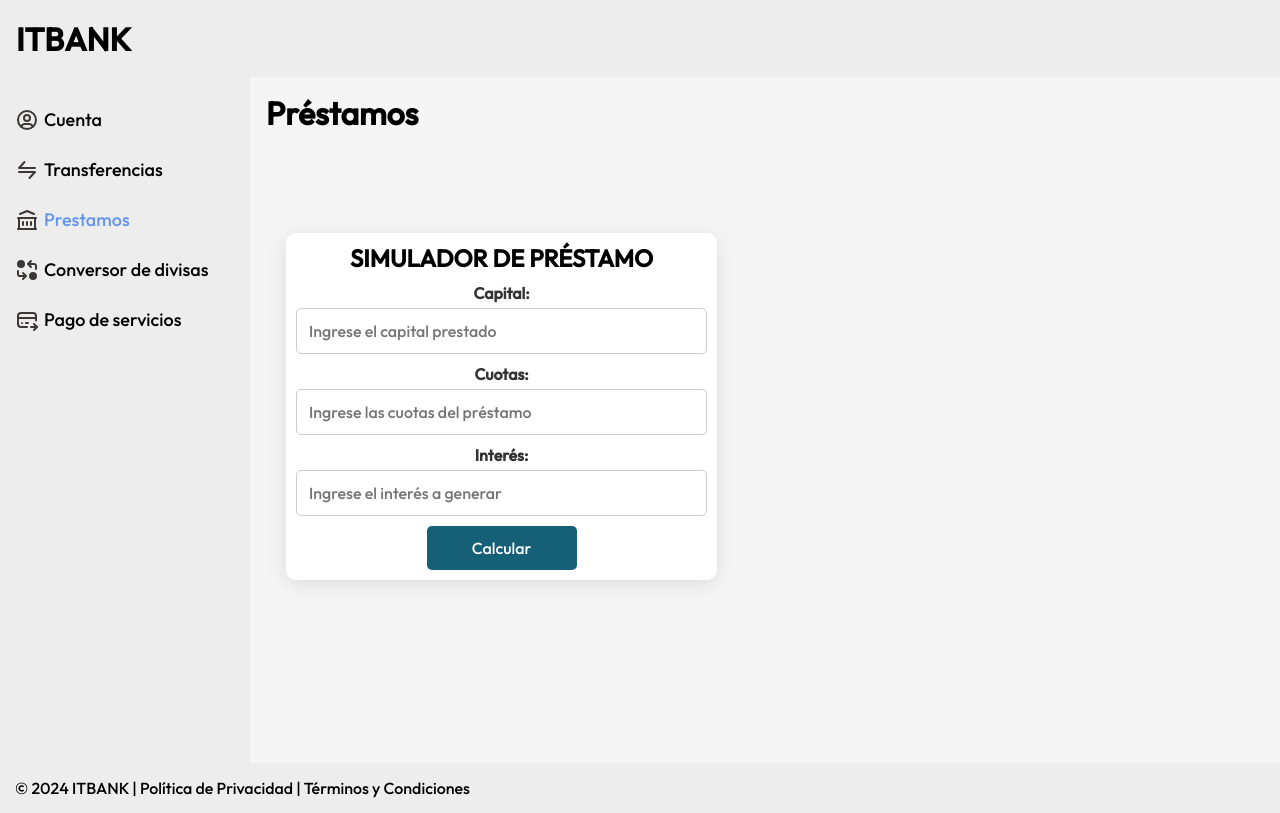
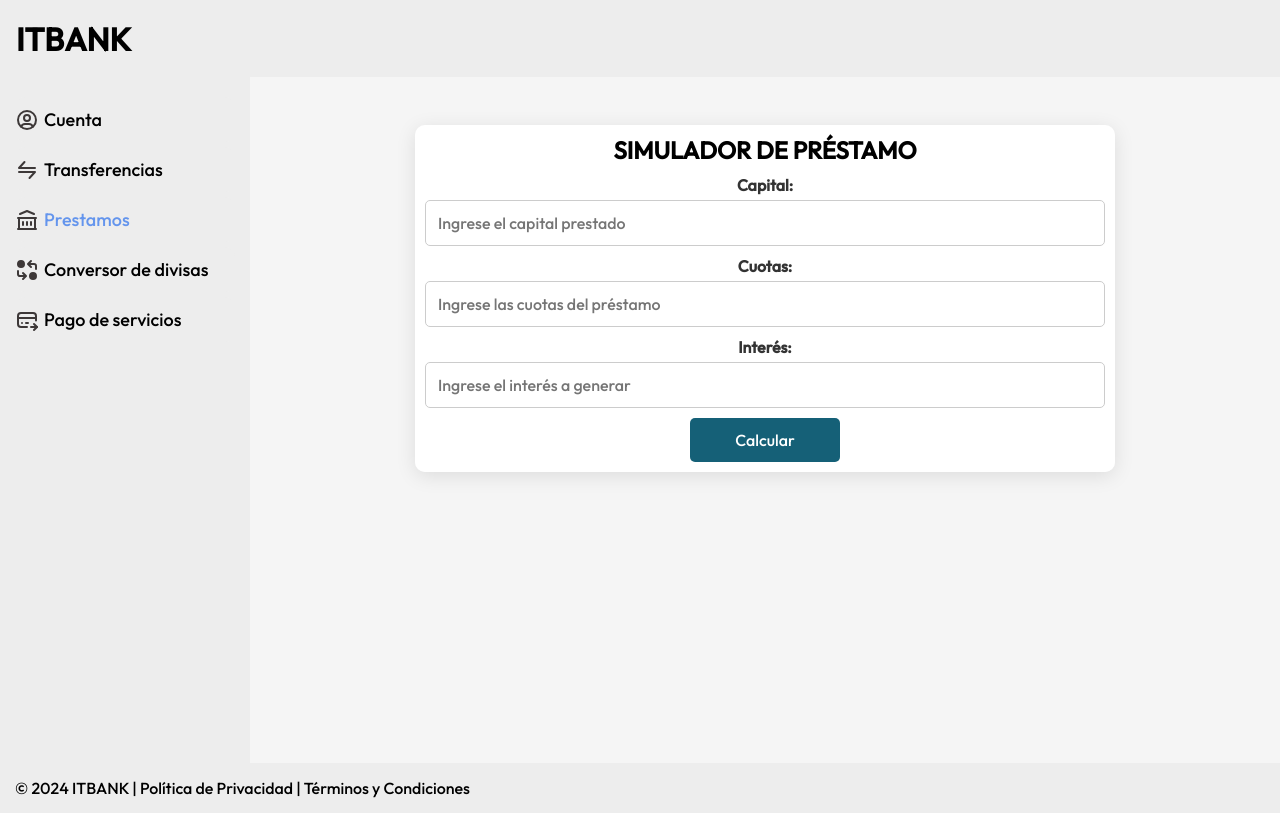
Before and after one commit to Matias-Zahn/ITBANK-Next, a Next.js app: page /prestamos in a window 1280 px wide. Built offline with nearby package versions, Linux system fonts and the light colour scheme.

Commit message:
Cambios en prestamos, login

```diff
--- a/src/app/layout.js
+++ b/src/app/layout.js
@@ -1,3 +1,4 @@
+import { GlobalStateProvider } from '@/context/Context';
 import { Footer, Header, Sidebar } from '../components/index';
 import './layout.css';
 
@@ -16,12 +17,14 @@ export default function RootLayout({ children }) {
         <title>ITBANK</title>
       </head>
       <body>
+        <GlobalStateProvider>
         <Header />
         <div className="container">
           <Sidebar />
           <main className="main">{children}</main>
           <Footer />
         </div>
+        </GlobalStateProvider>
       </body>
     </html>
   );
--- a/src/app/login/page.js
+++ b/src/app/login/page.js
@@ -1,6 +1,5 @@
 'use client';
 
-import { useRouter } from 'next/router';
 import { LoginForm } from '../../components/index';
 
 function Login() {
--- a/src/app/prestamos/page.js
+++ b/src/app/prestamos/page.js
@@ -2,8 +2,7 @@ import Prestamos from '../../components/Prestamos/Prestamos';
 
 function PrestamosPage() {
   return (
-    <div>
-      <h1>Préstamos</h1>
+    <div  >
       <Prestamos />
     </div>
   );
--- a/src/components/Login/Login.js
+++ b/src/components/Login/Login.js
@@ -4,8 +4,12 @@ import React, { useState } from 'react';
 import Link from 'next/link';
 import style from './login.module.css';
 import { useRouter } from 'next/navigation';
+import { useGlobalState } from '@/context/Context';
 
 const LoginForm = () => {
+
+  const { user, setUser } = useGlobalState()
+
   const [formData, setFormData] = useState({
     dni: '',
     usuario: '',
@@ -18,14 +22,14 @@ const LoginForm = () => {
 
   const handleChange = (e) => {
     const { name, value, type, checked } = e.target;
-    setFormData({
-      ...formData,
+    setUser({
+      ...user,
       [name]: type === 'checkbox' ? checked : value,
     });
   };
 
   const validateForm = () => {
-    const { dni, usuario, clave } = formData;
+    const { dni, usuario, clave } = user;
     if (!dni || !usuario || !clave) {
       setError('Todos los campos son obligatorios');
       return false;
@@ -37,10 +41,11 @@ const LoginForm = () => {
   const handleSubmit = (e) => {
     e.preventDefault();
     if (validateForm()) {
-      console.log('Form Data:', formData);
       router.push('/cuenta');
+      localStorage.setItem("user", JSON.stringify(user))
     }
   };
+
 
   return (
     <div className={style.body__login}>
@@ -71,7 +76,7 @@ const LoginForm = () => {
                 id="dni"
                 name="dni"
                 placeholder="Ingresa tu DNI"
-                value={formData.dni}
+                value={user.dni}
                 onChange={handleChange}
                 required
               />
@@ -89,7 +94,7 @@ const LoginForm = () => {
                 id="usuario"
                 name="usuario"
                 placeholder="Ingresa tu usuario"
-                value={formData.usuario}
+                value={user.usuario}
                 onChange={handleChange}
                 required
               />
@@ -107,7 +112,7 @@ const LoginForm = () => {
                 id="clave"
                 name="clave"
                 placeholder="Tu clave"
-                value={formData.clave}
+                value={user.clave}
                 onChange={handleChange}
                 required
               />
@@ -120,7 +125,7 @@ const LoginForm = () => {
                 type="checkbox"
                 id="recordar"
                 name="recordar"
-                checked={formData.recordar}
+                checked={user.recordar}
                 onChange={handleChange}
               />
               <label
--- a/src/components/Prestamos/Prestamos.js
+++ b/src/components/Prestamos/Prestamos.js
@@ -1,6 +1,6 @@
 "use client";
 import React, { useState } from "react";
-import style from "./Prestamos.module.css";
+import style from "./prestamos.module.css";
 
 const Prestamos = () => {
   const [capital, setCapital] = useState('');
--- a/src/components/Prestamos/prestamos.module.css
+++ b/src/components/Prestamos/prestamos.module.css
@@ -1,15 +1,9 @@
 .form {
-    display: flex;
-    justify-content: space-between;
-    align-items: flex-start;
-    text-align: left;
-    padding: 20px;
-    max-width: 1000px;
-    margin: 80px auto;
+    max-width: 700px;
+    margin: 2rem auto;
   }
 
   .fieldset {
-    width: 45%;
     padding: 0 10px;
     border-radius: 10px;
     border: none;
--- /dev/null
+++ b/src/context/Context.js
@@ -0,0 +1,26 @@
+'use client'
+import { createContext, useContext, useState } from 'react'
+
+
+const GlobalStateContext = createContext()
+
+
+export function GlobalStateProvider({ children }) {
+    const [user, setUser] = useState({
+        dni: '',
+        usuario: '',
+        clave: '',
+        recordar: false,
+      });
+
+    return (
+      <GlobalStateContext.Provider value={{ user, setUser }}>
+        {children}
+      </GlobalStateContext.Provider>
+    );
+  }
+
+
+export function useGlobalState() {
+    return useContext(GlobalStateContext);
+}
```
Also changed, not shown: src/app/page.js (+20 -1 lines).
